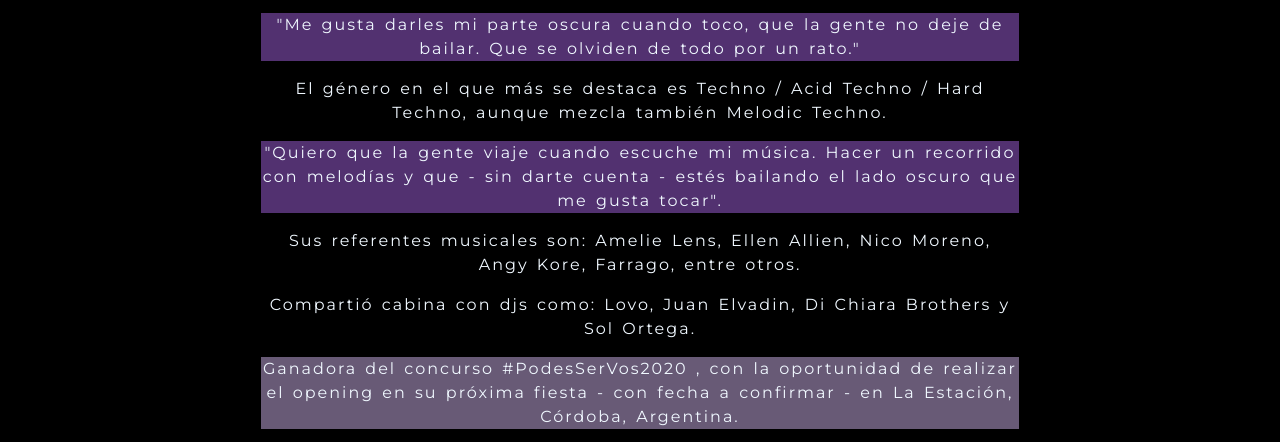
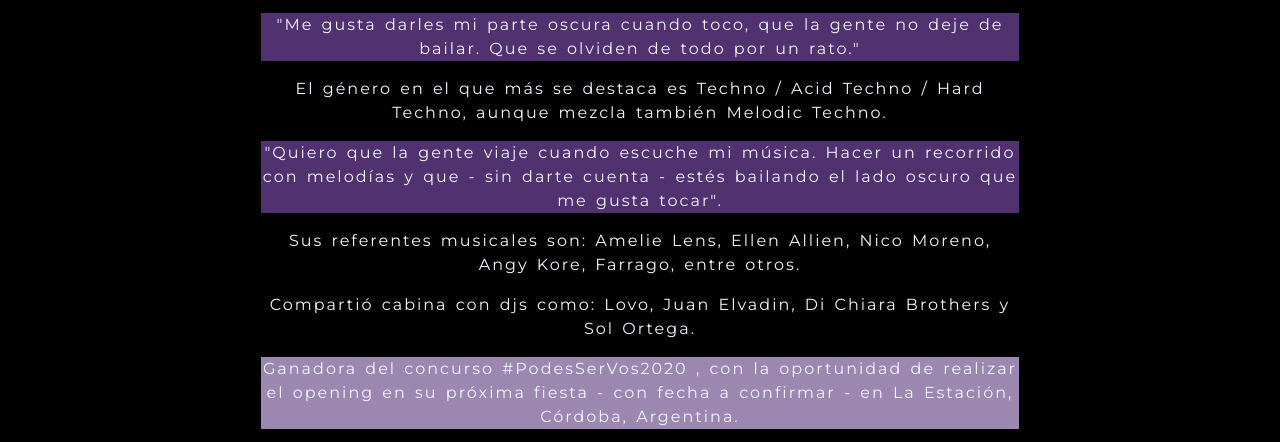
Before and after one commit to TerueloPaula/ProyectoDW, a website: page acerca-de.html in a window 1280 px wide. Shown: the part 339-781 px from the top of the page. Drawn offline with nearby package versions, Linux system fonts and the light colour scheme.

Commit message:
Color fecha La Estacion.

```diff
--- a/acerca-de.html
+++ b/acerca-de.html
@@ -81,7 +81,7 @@
           <div class="w-40 m-auto text-center">
             <p class="animate__animated animate__bounce animate__slideInLeft" style="animation-duration: 2seg;">Compartió cabina con djs como: Lovo, Juan Elvadin, Di Chiara Brothers y Sol Ortega.</p>
           </div>
-          <div class="w-40 m-auto text-center">
+          <div class="w-40 m-auto text-center estacion">
             <p class="estacion animate__animated animate__slideInUp">Ganadora del concurso #PodesSerVos2020 , con la oportunidad de realizar el opening en su próxima fiesta - con fecha a confirmar - en La Estación, Córdoba, Argentina.</p>
           </div>
         </section>
```
